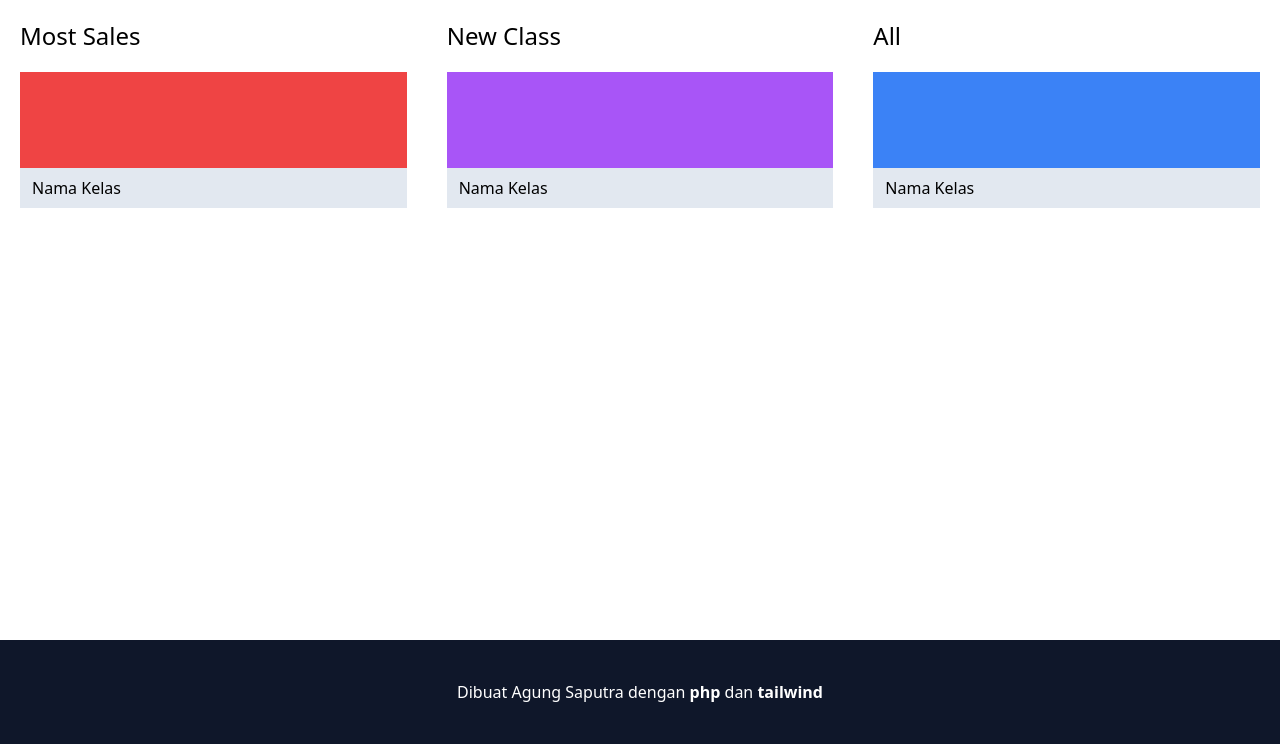
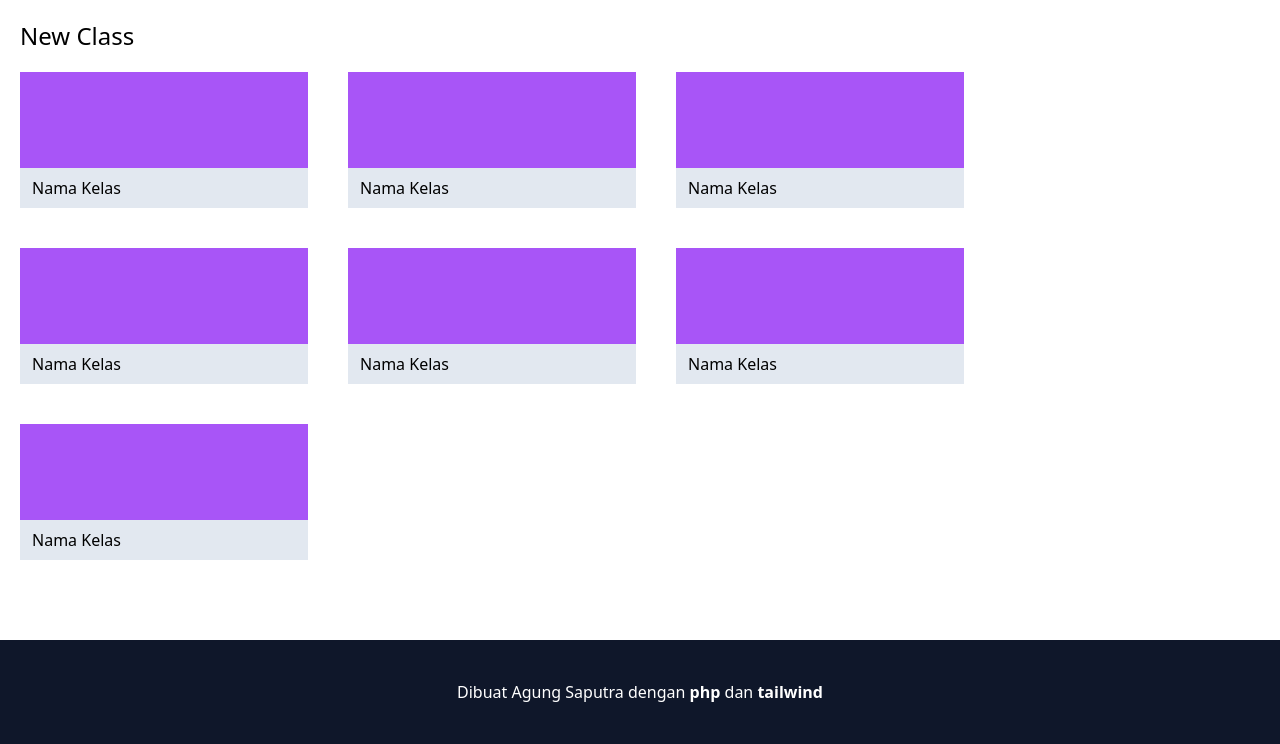
Before and after one commit to difhaels/dx-coding, a PHP site: page /project-erp/ in a window 1280 px wide. Shown: the part 56-800 px from the top of the page. Run offline with PHP 8.4, Linux system fonts and the light colour scheme.

Commit message:
new tamplate index

```diff
--- a/css/output.css
+++ b/css/output.css
@@ -949,6 +949,10 @@ video {
   width: 100%;
 }
 
+.w-72 {
+  width: 18rem;
+}
+
 .max-w-md {
   max-width: 28rem;
 }
--- a/index.php
+++ b/index.php
@@ -10,32 +10,36 @@
         <a class="bg-blue-400 text-white px-3 py-1 rounded-lg hover:bg-blue-300 cursor-pointer" href="./login/login-student.php">Login</a>
     </nav>
 
-    <div class="flex justify-between gap-10 px-5 mt-5">
-        <div class="w-full">
-            <h1 class="text-2xl">Most Sales</h1>
-            <div class="mt-5">
-                <div class="w-full">
-                    <div class="bg-red-500 h-24"></div>
-                    <div class="bg-slate-200 px-3 py-2">Nama Kelas</div>
-                </div>
+    <div class=" px-5 mt-5">
+        <h1 class="text-2xl">New Class</h1>
+        <div class="flex flex-wrap justify-start items-center gap-10 mt-5">
+            <div class="w-72">
+                <div class="bg-purple-500 h-24"></div>
+                <div class="bg-slate-200 px-3 py-2">Nama Kelas</div>
             </div>
-        </div>
-        <div  class="w-full">
-            <h1 class="text-2xl">New Class</h1>
-            <div class="mt-5">
-                <div class="w-full">
-                    <div class="bg-purple-500 h-24"></div>
-                    <div class="bg-slate-200 px-3 py-2">Nama Kelas</div>
-                </div>
+            <div class="w-72">
+                <div class="bg-purple-500 h-24"></div>
+                <div class="bg-slate-200 px-3 py-2">Nama Kelas</div>
             </div>
-        </div>
-        <div  class="w-full">
-            <h1 class="text-2xl">All</h1>
-            <div class="mt-5">
-                <div class="w-full">
-                    <div class="bg-blue-500 h-24"></div>
-                    <div class="bg-slate-200 px-3 py-2">Nama Kelas</div>
-                </div>
+            <div class="w-72">
+                <div class="bg-purple-500 h-24"></div>
+                <div class="bg-slate-200 px-3 py-2">Nama Kelas</div>
+            </div>
+            <div class="w-72">
+                <div class="bg-purple-500 h-24"></div>
+                <div class="bg-slate-200 px-3 py-2">Nama Kelas</div>
+            </div>
+            <div class="w-72">
+                <div class="bg-purple-500 h-24"></div>
+                <div class="bg-slate-200 px-3 py-2">Nama Kelas</div>
+            </div>
+            <div class="w-72">
+                <div class="bg-purple-500 h-24"></div>
+                <div class="bg-slate-200 px-3 py-2">Nama Kelas</div>
+            </div>
+            <div class="w-72">
+                <div class="bg-purple-500 h-24"></div>
+                <div class="bg-slate-200 px-3 py-2">Nama Kelas</div>
             </div>
         </div>
     </div>
```
